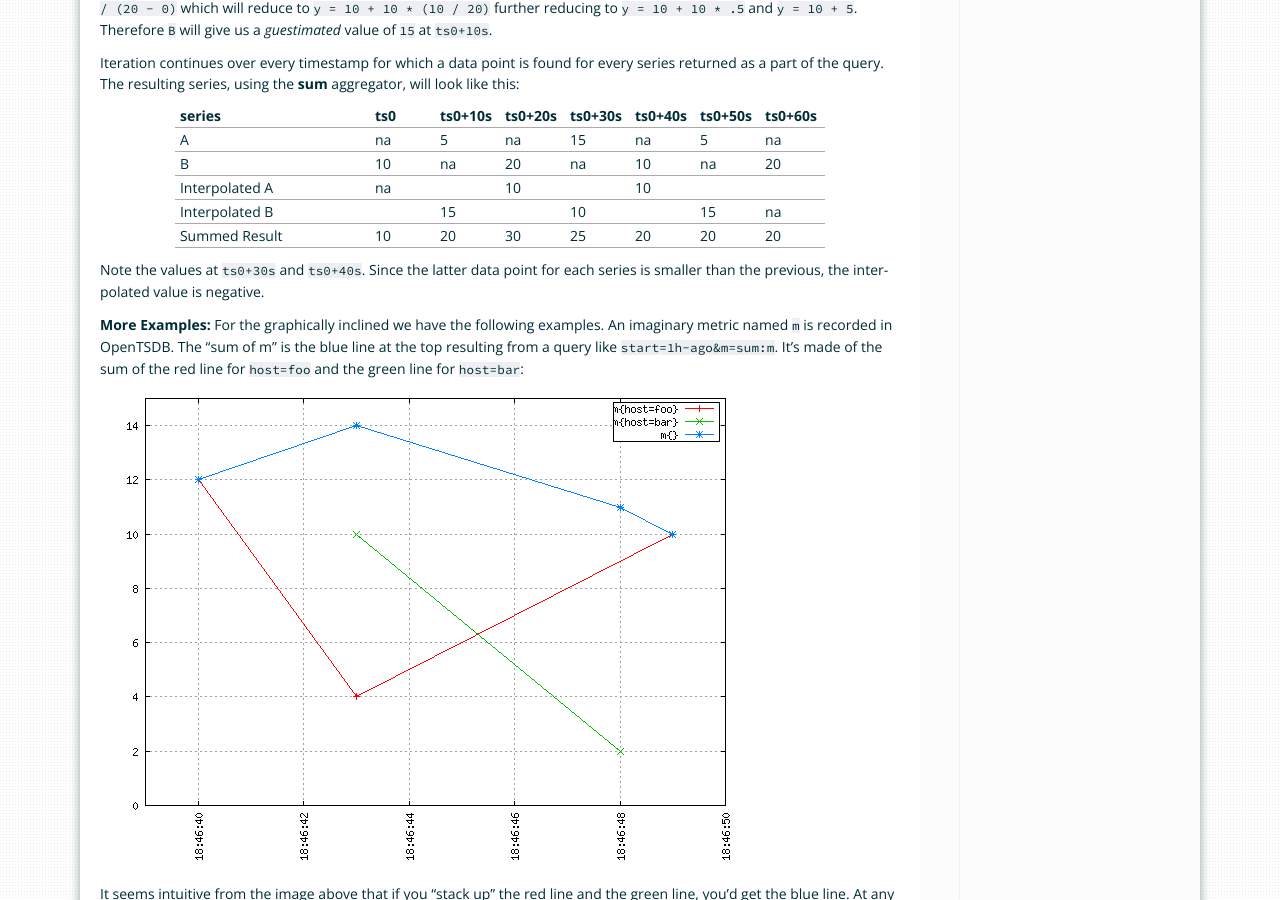
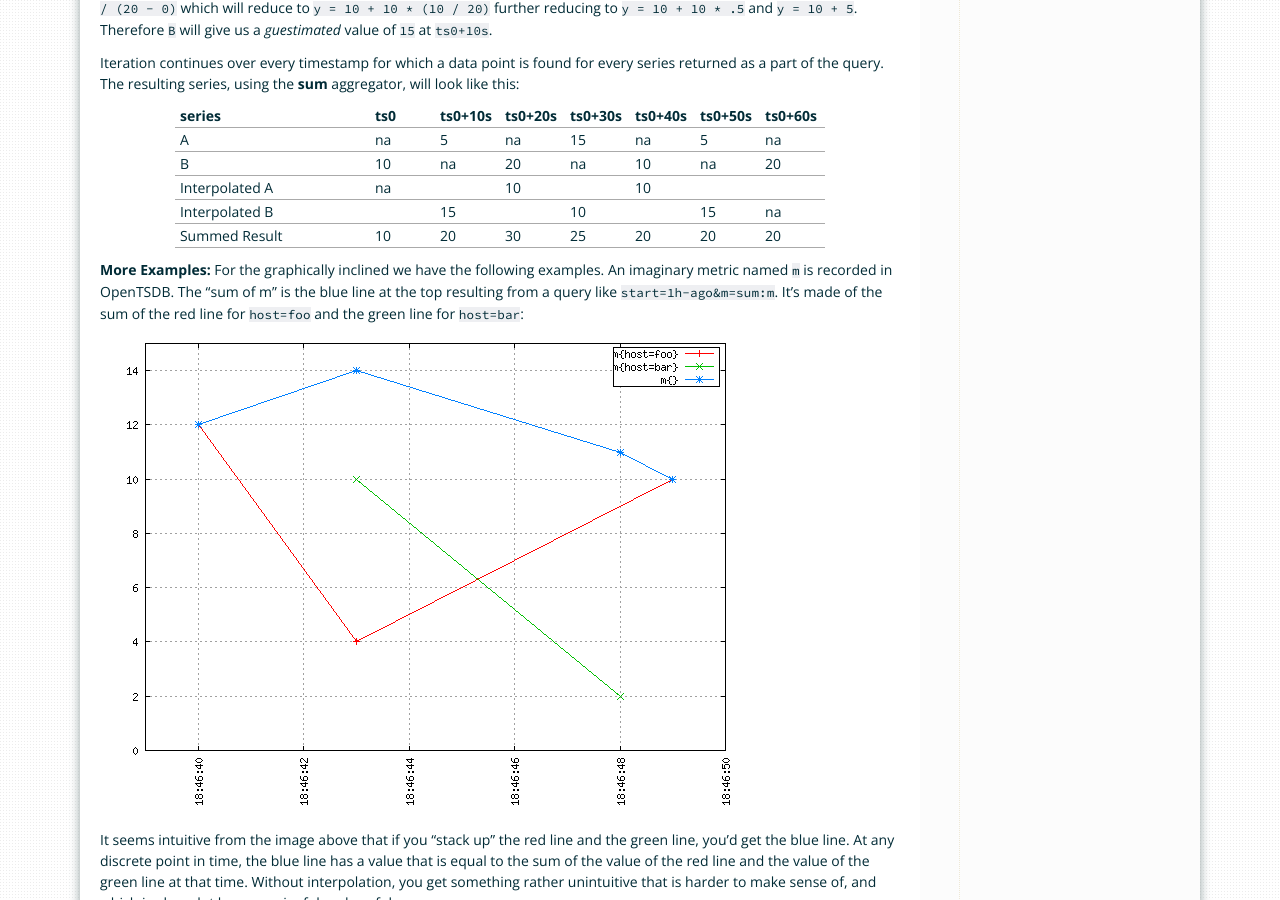
Before and after one commit to OpenTSDB/opentsdb.net, a Sphinx documentation site: the page built from docs/source/user_guide/query/aggregators.rst, in a window 1280 px wide and 900 px high, scrolled down 1443 px. Built offline with Sphinx 7.4.7, drawn with Linux system fonts in a browser that asks for light colours.

Commit message:
Remove negative value comment in the aggregators interpolation doc
Signed-off-by: Chris Larsen <clarsen@euphoriaaudio.com>

```diff
--- a/docs/source/user_guide/query/aggregators.rst
+++ b/docs/source/user_guide/query/aggregators.rst
@@ -60,8 +60,6 @@ Iteration continues over every timestamp for which a data point is found for eve
    "Interpolated A", "na", "", "10", "", "10", "", ""
    "Interpolated B", "", "15", "", "10", "", "15", "na"
    "Summed Result", "10", "20", "30", "25", "20", "20", "20"
-
-Note the values at ``ts0+30s`` and ``ts0+40s``. Since the latter data point for each series is smaller than the previous, the interpolated value is negative.
 
 **More Examples:**
 For the graphically inclined we have the following examples. An imaginary metric named ``m`` is recorded in OpenTSDB. The "sum of m" is the blue line at the top resulting from a query like ``start=1h-ago&m=sum:m``. It's made of the sum of the red line for ``host=foo`` and the green line for ``host=bar``:
```
Also changed, not shown: 4 other files.
